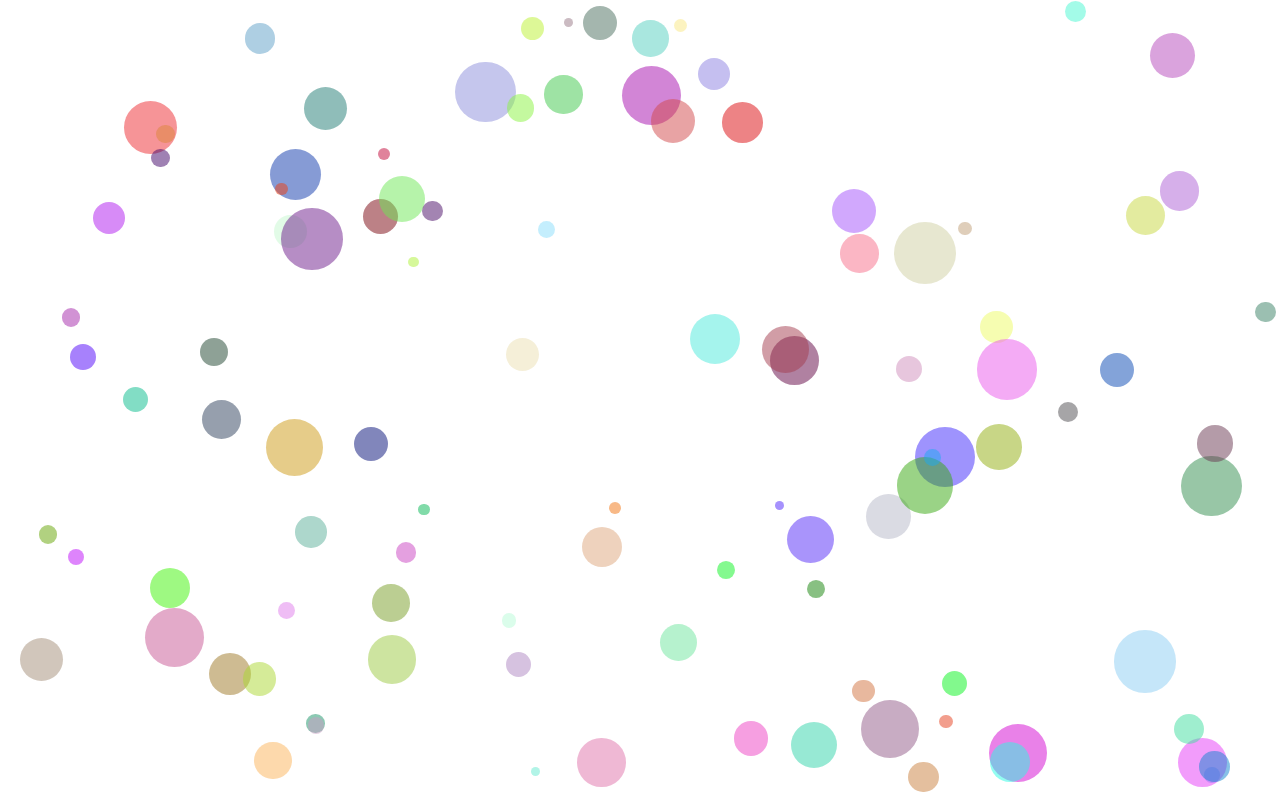
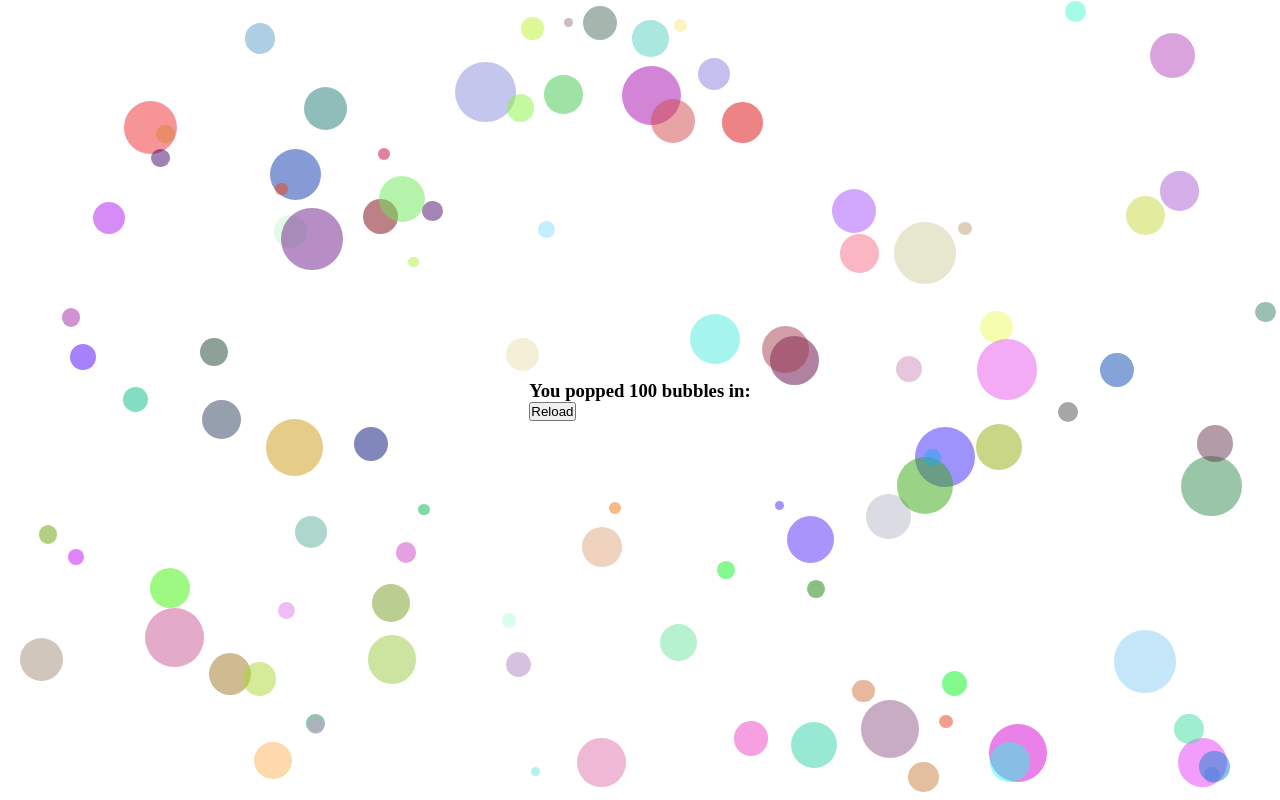
Before and after one commit to aarontark/bubble_pop, a plain HTML site: page index.html in a window 1280 px wide. Drawn offline with Linux system fonts and the light colour scheme.

Commit message:
added ending modal html

```diff
--- a/index.html
+++ b/index.html
@@ -7,6 +7,11 @@
     <title>Document</title>
 </head>
 <body>
+    <section class="modal">
+        <h3 class="title">You popped 100 bubbles in: </h3>
+        <p class="time-display"></p>
+        <button class="reload">Reload</button>
+    </section>
     <script src="app.js"></script>
 </body>
 </html>
```
